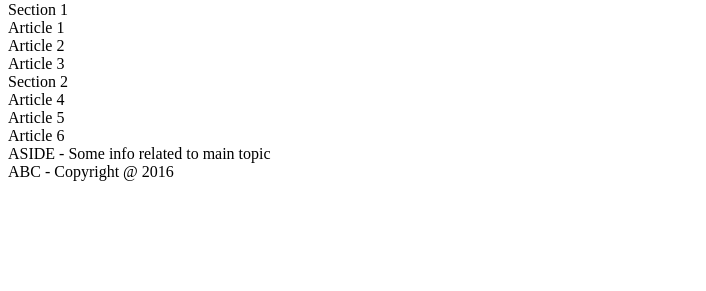
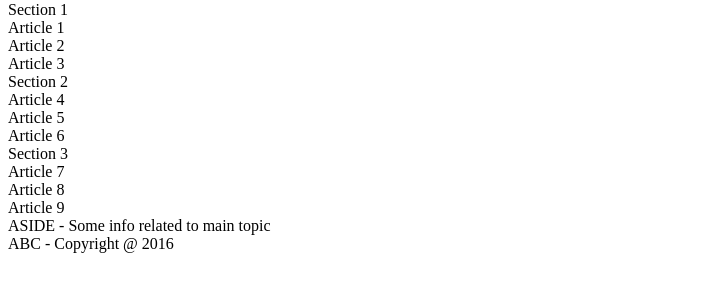
Before and after one commit to sayedmelb/coursera-test, a plain HTML site: page site/doctype.html in a window 1280 px wide. Shown: the part 123-414 px from the top of the page, without its empty margins (0-706 px from the left). Drawn offline with Linux system fonts and the light colour scheme.

Commit message:
updated  html

```diff
--- a/site/doctype.html
+++ b/site/doctype.html
@@ -23,6 +23,11 @@
  	<article>Article 5</article>
  	<article>Article 6</article>
  </section>
+  <section>Section 3
+ 	<article>Article 7</article>
+ 	<article>Article 8</article>
+ 	<article>Article 9</article>
+ </section>
  <aside>
  	ASIDE - Some info related to main topic
  </aside>
```
